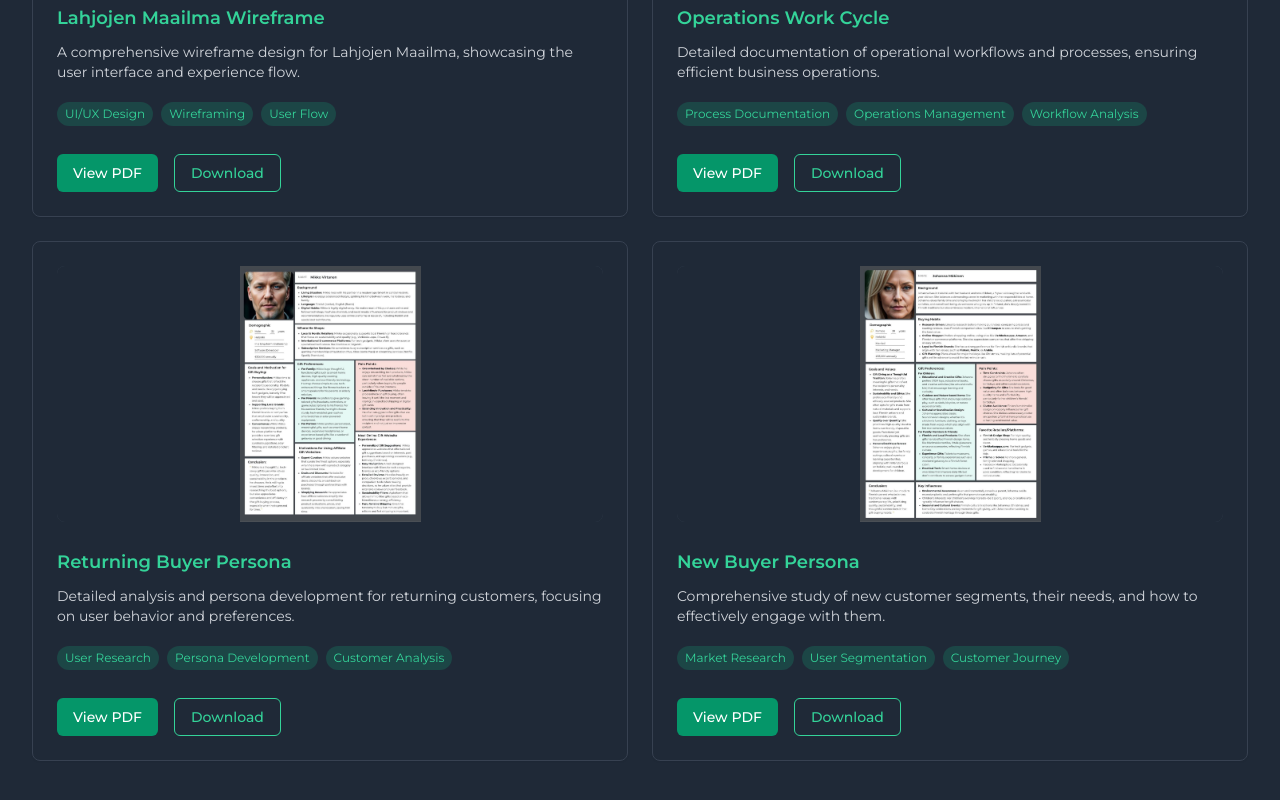
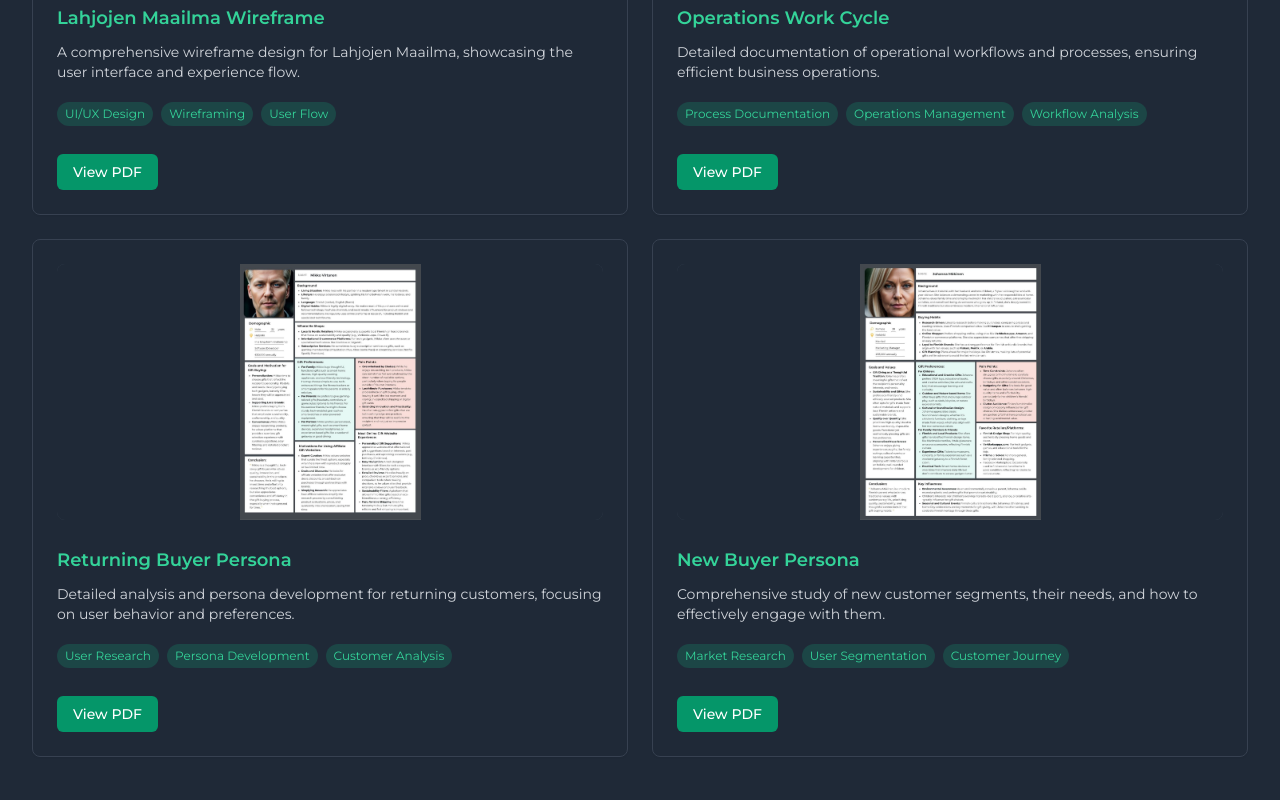
Before and after one commit to AidaKokko/Portfolio, a Next.js app: page / in a window 1280 px wide. Shown: the part 4903-5703 px from the top of the page. Built offline with nearby package versions, Linux system fonts and the light colour scheme.

Commit message:
Remove download buttons from Projects component

```diff
--- a/src/components/Projects.tsx
+++ b/src/components/Projects.tsx
@@ -83,13 +83,6 @@ const Projects = () => {
                   >
                     View PDF
                   </button>
-                  <a
-                    href={project.pdfPath}
-                    download
-                    className="inline-flex items-center px-4 py-2 text-sm font-medium text-emerald-400 border border-emerald-400 hover:bg-emerald-400/10 rounded-md transition-colors duration-200"
-                  >
-                    Download
-                  </a>
                 </div>
               </div>
             ))}
@@ -102,15 +95,6 @@ const Projects = () => {
         <div className="fixed inset-0 z-50 flex items-center justify-center p-4 bg-black/80">
           <div className="relative w-full h-full max-w-4xl max-h-[90vh] bg-white rounded-lg overflow-hidden">
             <div className="absolute top-4 right-4 z-10 flex gap-2">
-              <a
-                href={selectedPdf}
-                download
-                className="p-2 text-gray-600 hover:text-gray-900 bg-white rounded-full shadow-lg"
-              >
-                <svg xmlns="http://www.w3.org/2000/svg" className="h-6 w-6" fill="none" viewBox="0 0 24 24" stroke="currentColor">
-                  <path strokeLinecap="round" strokeLinejoin="round" strokeWidth={2} d="M4 16v1a3 3 0 003 3h10a3 3 0 003-3v-1m-4-4l-4 4m0 0l-4-4m4 4V4" />
-                </svg>
-              </a>
               <button
                 onClick={() => setSelectedPdf(null)}
                 className="p-2 text-gray-600 hover:text-gray-900 bg-white rounded-full shadow-lg"
```
